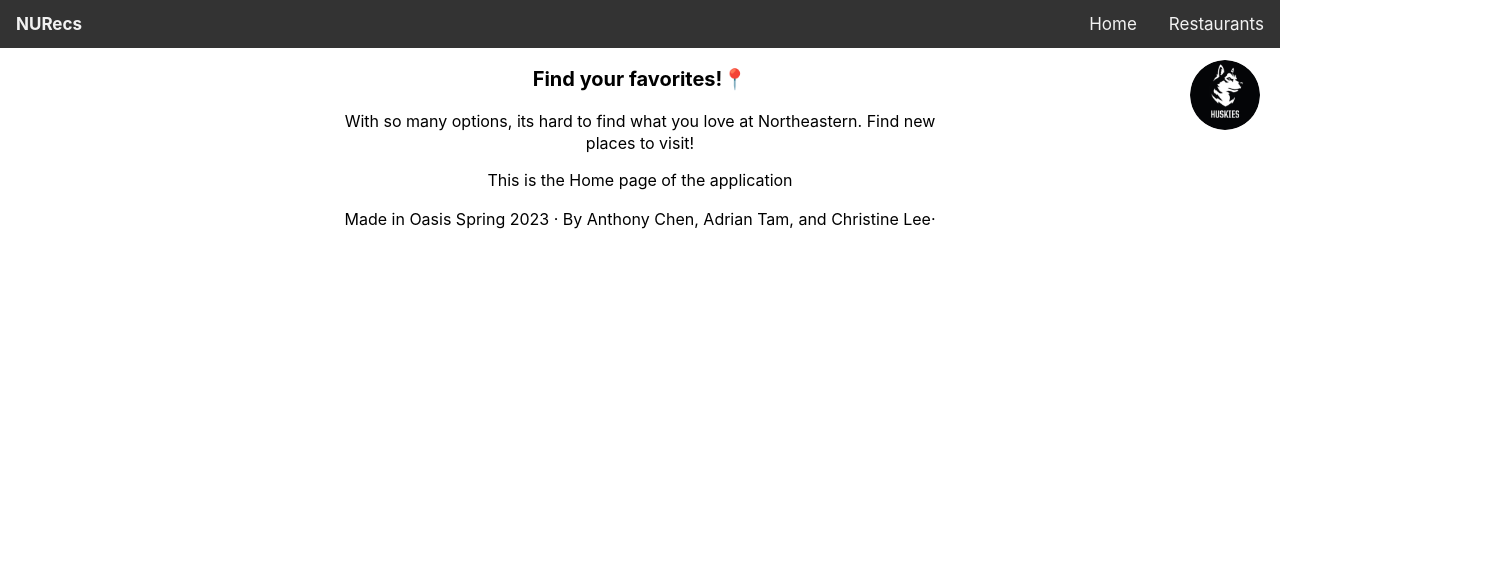
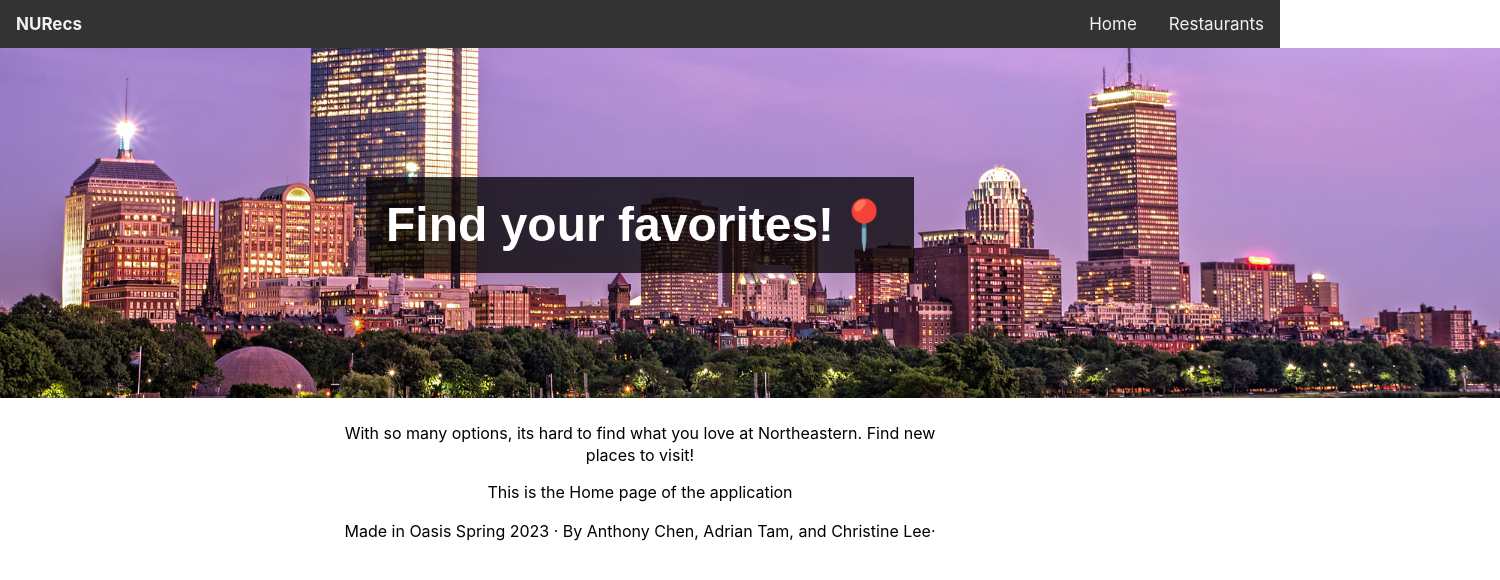
Before and after one commit to Anzchen/NURecs, a React (Create React App) app: page /home in a window 1280 px wide. Shown: the top 580 px of the page, 1500 px wide, since content can reach past the window. Built offline with nearby package versions, Linux system fonts and the light colour scheme; no server answers; the database is empty.

Commit message:
Home Page Image

```diff
--- a/src/App.js
+++ b/src/App.js
@@ -1,4 +1,4 @@
-import React, {} from 'react';
+import React, { } from 'react';
 import "./App.css";
 import { Footer } from './Components/Footer';
 import { Routes, Route } from "react-router-dom";
@@ -54,13 +54,14 @@ function App() {
   }
 
   return (
+    // the banner
     <div className="App">
       <div className="topnav" id="myTopnav">
         <t>NURecs</t>
         <a href="/restaurant">Restaurants</a>
         <a href="/home">Home</a>
       </div>
-      {/* <img style={{ width: 1500, height: 300 }} src={logo} alt="NURecs logo" /> */}
+
 
       {/* <h1 style={{ float: 'start' }} id="recbanner">NU RECS</h1> */}
 
--- a/src/Components/Header.js
+++ b/src/Components/Header.js
@@ -1,14 +1,17 @@
 import "./Header.css";
+
 
 export function Header() {
   return (
+    <div>
       <header className="header">
         <p className="sub-headline">
-        <b>Find your favorites!📍</b>
+          <b></b>
         </p>
         <p>
           With so many options, its hard to find what you love at Northeastern. Find new places to visit!
         </p>
       </header>
+    </div>
   );
 }
--- a/src/Components/Profile.css
+++ b/src/Components/Profile.css
@@ -3,7 +3,7 @@
     top: 60px;
     right: 20px;
     height: 70px;
-    width:70px;
+    width: 70px;
     border-radius: 50%;
     overflow: hidden;
     cursor: pointer;
--- /dev/null
+++ b/src/Home.css
@@ -0,0 +1,19 @@
+/* Container holding the image and the text */
+.homeimage {
+    position: relative;
+    text-align: center;
+    color: white;
+}
+
+/* Centered text */
+.centered {
+    position: absolute;
+    top: 50%;
+    left: 50%;
+    transform: translate(-50%, -50%);
+    font-size: 3em;
+    background-color: rgba(0,0,0,.75);
+    padding: 20px;
+    font-family: Arial, Helvetica, sans-serif;
+    font-weight: bold;
+}
--- a/src/Home.js
+++ b/src/Home.js
@@ -1,11 +1,25 @@
 import { Header } from './Components/Header';
 import React from "react";
+import "./Home.css";
+import boston from './images/boston.jpeg';
+import Profile from "./Components/Profile";
+
 
 
 const Home = () => {
   return (
+    <div>
+      <div className='homeimage'>
+        <img
+          src={boston}
+          style={{ width: 1500, height: 350, objectFit: 'cover' }}
+          alt="Image of Boston"
+        />
 
-    <div>
+        <div className='centered'> Find your favorites!📍 </div>
+      </div>
+
+
       <Header />
       <p>This is the Home page of the application</p>
 
```
Also changed, not shown: src/App.css (line endings or trailing spaces), src/images/boston.jpeg (added). Lines whose indentation alone changed are shown as unchanged.
